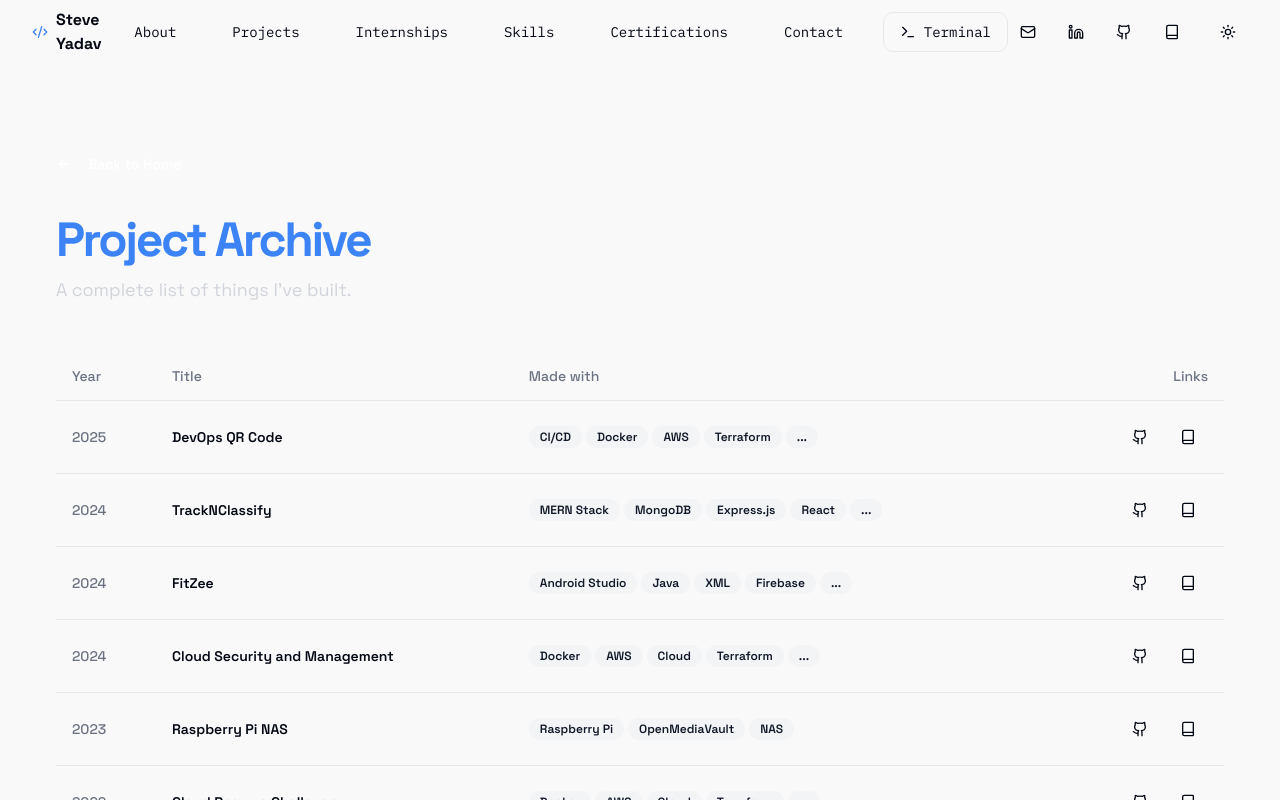
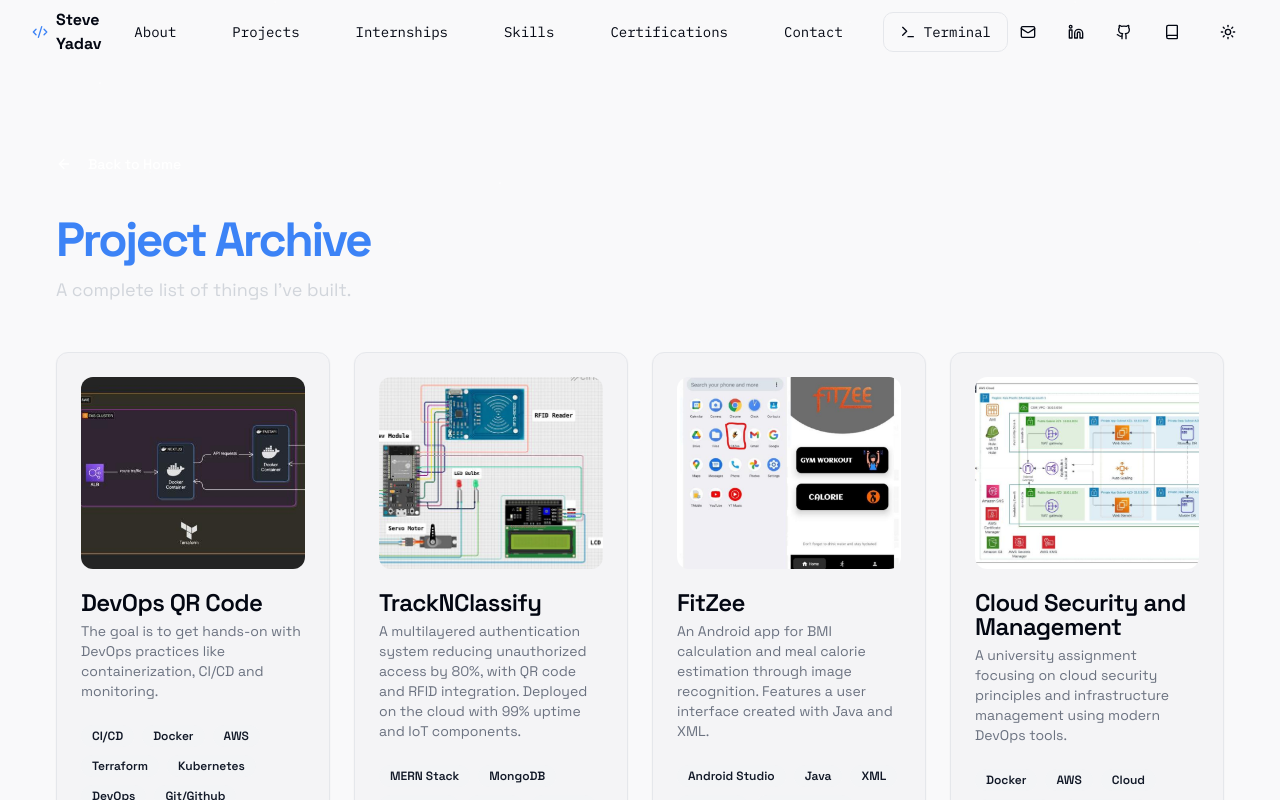
Before and after one commit to lucifer47C/Portfolio, a Next.js app: page /archive in a window 1280 px wide. Shown: the top 800 px of the page. Built offline with nearby package versions, Linux system fonts and the light colour scheme.

Commit message:
New Certificate

```diff
--- a/src/app/archive/page.tsx
+++ b/src/app/archive/page.tsx
@@ -4,14 +4,8 @@
 import React from 'react';
 import Link from 'next/link';
 import { projects } from '@/lib/data';
-import {
-  Table,
-  TableBody,
-  TableCell,
-  TableHead,
-  TableHeader,
-  TableRow,
-} from '@/components/ui/table';
+import Image from 'next/image';
+import { Card, CardContent, CardDescription, CardFooter, CardHeader, CardTitle } from '@/components/ui/card';
 import { Badge } from '@/components/ui/badge';
 import { Button } from '@/components/ui/button';
 import { ArrowLeft } from 'lucide-react';
@@ -38,45 +32,49 @@
           <p className="mt-3 text-gray-300 md:text-lg">A complete list of things I've built.</p>
         </div>
 
-        <Table>
-          <TableHeader>
-            <TableRow>
-              <TableHead className="w-[100px]">Year</TableHead>
-              <TableHead>Title</TableHead>
-              <TableHead className="hidden md:table-cell">Made with</TableHead>
-              <TableHead className="text-right">Links</TableHead>
-            </TableRow>
-          </TableHeader>
-          <TableBody>
+        <div className="grid gap-6 sm:grid-cols-1 md:grid-cols-2 lg:grid-cols-3 xl:grid-cols-4">
           {sortedProjects.map((project) => (
-              <TableRow key={project.title}>
-                <TableCell className="font-medium text-muted-foreground">{project.year}</TableCell>
-                <TableCell className="font-semibold">{project.title}</TableCell>
-                <TableCell className="hidden md:table-cell">
-                  <div className="flex flex-wrap gap-1">
-                    {project.technologies.slice(0, 4).map((tech) => (
+            <Card
+              key={project.title}
+              className="group flex flex-col overflow-hidden transition-all duration-300 hover:shadow-lg hover:shadow-primary/10 hover:-translate-y-1"
+            >
+              <CardHeader>
+                <div className="relative mb-4 h-48 w-full overflow-hidden rounded-lg">
+                  <Image
+                    src={project.image.url}
+                    alt={project.title}
+                    fill
+                    className="object-cover transition-transform duration-300 group-hover:scale-105"
+                    data-ai-hint={project.image.hint}
+                  />
+                </div>
+                <CardTitle className="font-sans">{project.title}</CardTitle>
+                <CardDescription>{project.description}</CardDescription>
+              </CardHeader>
+              <CardContent className="flex-grow">
+                <div className="flex flex-wrap gap-2">
+                  {project.technologies.map((tech) => (
                     <Badge key={tech} variant="secondary">
                       {tech}
                     </Badge>
                   ))}
-                    {project.technologies.length > 4 && <Badge variant="secondary">...</Badge>}
                 </div>
-                </TableCell>
-                <TableCell className="text-right">
-                  <div className="flex items-center justify-end space-x-2">
+              </CardContent>
+              <CardFooter>
+                <div className="flex w-full flex-wrap gap-2">
                   {project.links.map((link) => (
-                      <Button key={link.label} variant="ghost" size="icon" asChild>
-                        <Link href={link.href} target="_blank" rel="noopener noreferrer" aria-label={`${link.label} for ${project.title}`}>
-                          <link.icon className="h-5 w-5" />
+                    <Button key={link.label} variant="outline" asChild>
+                      <Link href={link.href} target="_blank" rel="noopener noreferrer">
+                        <link.icon className="mr-2 h-4 w-4" />
+                        {link.label}
                       </Link>
                     </Button>
                   ))}
                 </div>
-                </TableCell>
-              </TableRow>
+              </CardFooter>
+            </Card>
           ))}
-          </TableBody>
-        </Table>
+        </div>
       </div>
   );
 }
--- a/src/components/sections/certifications-section.tsx
+++ b/src/components/sections/certifications-section.tsx
@@ -21,6 +21,12 @@
     year: "2025",
     icon: Award,
     url: "https://catalog-education.oracle.com/pls/certview/sharebadge?id=FAA9E460EC78A5F8BC7DC2780D07B5229F4FA0FD8C1D470F11F976A2C7A2B4A6",
+  },
+  {
+    name: "Oracle Cloud Infrastructure 2025 Multicloud Architect Professional",
+    year: "2025",
+    icon: Award,
+    url: "https://catalog-education.oracle.com/pls/certview/sharebadge?id=4E6FBADE184D606D75972FAF250E20B6E9C2F0C17D83099A82B76A6F8B2A0CB8",
   },
 ];
 
```
Lines whose indentation alone changed are shown as unchanged.
